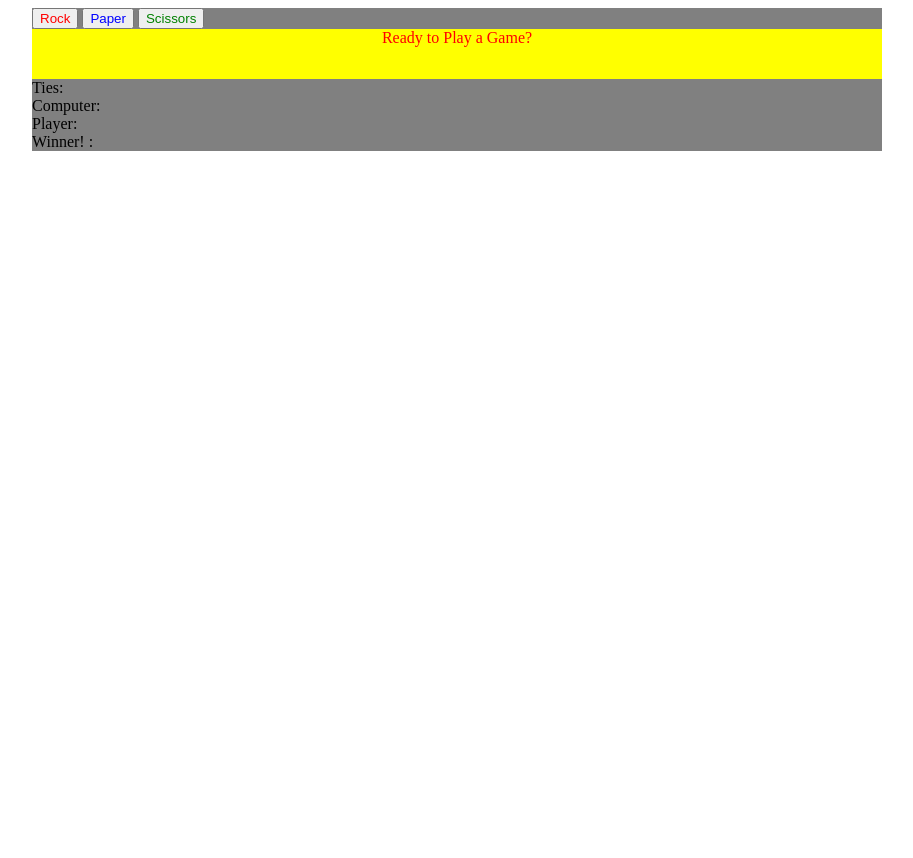
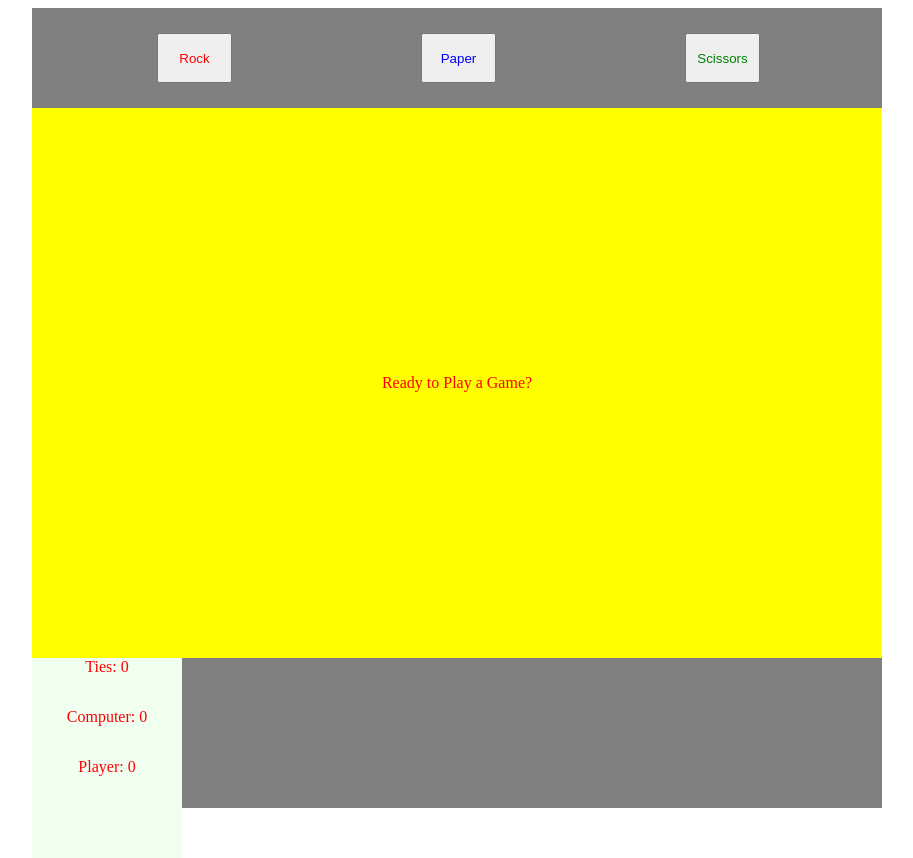
Before and after one commit to treymorris/RPS, a plain HTML site: page rockpaperscissors.html in a window 1280 px wide. Shown: the whole page, without its empty margins (183-1096 px from the left). Before the commit the page ends 800 px from the top, so only its background shows below. Drawn offline with Linux system fonts and the light colour scheme.

Commit message:
added score counter and winner declaration

```diff
--- a/script.js
+++ b/script.js
@@ -1,6 +1,7 @@
 let playerScore = 0;
 let computerScore = 0;
 let tie = 0;
+
 
 const container = document.querySelector('.container');
 
@@ -14,25 +15,25 @@ container.appendChild(displayDiv);
 
 const tieDiv = document.createElement('div');
 tieDiv.classList.add('tieDiv');
-tieDiv.textContent = 'Ties: ';
+tieDiv.textContent = `Ties: ${tie}`;
 
 container.appendChild(tieDiv);
 
 const cwDiv = document.createElement('div');
 cwDiv.classList.add('cwDiv');
-cwDiv.textContent = 'Computer: ';
+cwDiv.textContent = `Computer: ${computerScore}`;
 
 container.appendChild(cwDiv);
 
 const pwDiv = document.createElement('div');
 pwDiv.classList.add('pwDiv');
-pwDiv.textContent = 'Player: ';
+pwDiv.textContent = `Player: ${playerScore}`;
 
 container.appendChild(pwDiv);
 
 const winnerDiv = document.createElement('div');
 winnerDiv.classList.add('winnerDiv');
-winnerDiv.textContent = 'Winner! : ';
+//winnerDiv.textContent = `Winner! : ${winner}`;
 
 container.appendChild(winnerDiv);
 
@@ -62,34 +63,36 @@ function playRound(playerSelection, computerSelection) {
 
     if (computerSelection === playerSelection) {
         tie++;
-        return "It's a tie!";
+        //return "It's a tie!";
 
     }   else if (computerSelection === "rock" && playerSelection === "scissors") {
             computerScore++;
-            return "Rock smashes Scissors, Computer Wins!";
+            //return "Rock smashes Scissors, Computer Wins!";
 
     }   else if (computerSelection === "rock" && playerSelection === "paper") {
             playerScore++;
-            return "Paper covers Rock, You win!";
+            //return "Paper covers Rock, You win!";
 
     }   else if (computerSelection === "paper" && playerSelection === "rock") {
             computerScore++;
-            return "Paper covers Rock, Computer Wins!";
+            //return "Paper covers Rock, Computer Wins!";
 
     }   else if (computerSelection === "paper" && playerSelection === "scissors") {
             playerScore++;
-            return "Scissors cut Paper, You win!";
+            //return "Scissors cut Paper, You win!";
 
     }   else if (computerSelection === "scissors" && playerSelection === "rock") {
             playerScore++;
-            return "Rock smashes Scissors, You win!";
+            //return "Rock smashes Scissors, You win!";
 
     }   else if (computerSelection === "scissors" && playerSelection === "paper") {
             computerScore++;
-            return "Scissors cut Paper, Computer Wins!";
+            //return "Scissors cut Paper, Computer Wins!";
 
 }
-
+tieDiv.textContent = `Ties: ${tie}`;
+cwDiv.textContent = `Computer: ${computerScore}`;
+pwDiv.textContent = `Player: ${playerScore}`;
 
 }
 
@@ -97,14 +100,12 @@ const rockButton = document.getElementById('rock');
 
 rockButton.addEventListener('click', (e) => {
     console.log(playRound(e.target.id, computerPlay));
-    console.log("Computer: ", computerScore);
-    console.log("Player:   ", playerScore);
-    console.log("Tie:      ", tie);
-    if (computerScore >= 3) {
-        console.log("Computer Wins Game!");
+
+    if (computerScore >= 5) {
+        winnerDiv.textContent = "Computer Wins Game!";
     }
-    if (playerScore >= 3) {
-        console.log("Player Wins Game!");
+    if (playerScore >= 5) {
+        winnerDiv.textContent = "Player Wins Game!";
     }
 });
 
@@ -112,14 +113,12 @@ const paperButton = document.getElementById('paper');
 
 paperButton.addEventListener('click', (e) => {
     console.log(playRound(e.target.id, computerPlay));
-    console.log("Computer: ", computerScore);
-    console.log("Player:   ", playerScore);
-    console.log("Tie:      ", tie);
-    if (computerScore >= 3) {
-        console.log("Computer Wins Game!");
+
+    if (computerScore >= 5) {
+        winnerDiv.textContent = "Computer Wins Game!";
     }
-    if (playerScore >= 3) {
-        console.log("Player Wins Game!");
+    if (playerScore >= 5) {
+        winnerDiv.textContent = "Player Wins Game!";
     }
 });
 
@@ -127,13 +126,11 @@ const scissorsButton = document.getElementById('scissors');
 
 scissorsButton.addEventListener('click', (e) => {
     console.log(playRound(e.target.id, computerPlay));
-    console.log("Computer: ", computerScore);
-    console.log("Player:   ", playerScore);
-    console.log("Tie:      ", tie);
-    if (computerScore >= 3) {
-        console.log("Computer Wins Game!");
+
+    if (computerScore >= 5) {
+        winnerDiv.textContent = "Computer Wins Game!";
     }
-    if (playerScore >= 3) {
-        console.log("Player Wins Game!");
+    if (playerScore >= 5) {
+        winnerDiv.textContent ="Player Wins Game!";
     }
 });
--- a/styles.css
+++ b/styles.css
@@ -1,15 +1,27 @@
 .container {
     width: 850px;
+    height: 100vh;
     margin: auto;
-    background-color: grey
+    background-color: grey;
+}
+
+button {
+    height: 50px;
+    width: 75px;
+    padding: 10px;
 }
 
 #rock {
     color: red;
+    margin-right: 185px;
+    margin-top: 25px;
+    margin-left: 125px;
+    margin-bottom: 25px;
 }
 
 #paper {
     color: blue;
+    margin-right: 185px;
 }
 
 #scissors {
@@ -17,8 +29,41 @@
 }
 
 .displayDiv {
-    height: 50px;
+    height: 550px;
     display: flex;
     text-align: center;
     justify-content: center;
+    align-items: center;
 }
+
+.tieDiv {
+    color: red;
+    background-color: honeydew;
+    height: 50px;
+    width: 150px;
+    text-align: center;
+}
+
+.cwDiv {
+    color: red;
+    background-color: honeydew;
+    height: 50px;
+    width: 150px;
+    text-align: center;
+}
+
+.pwDiv {
+    color: red;
+    background-color: honeydew;
+    height: 50px;
+    width: 150px;
+    text-align: center;
+}
+
+.winnerDiv {
+    color: red;
+    background-color: honeydew;
+    height: 50px;
+    width: 150px;
+    text-align: center;
+}
```
